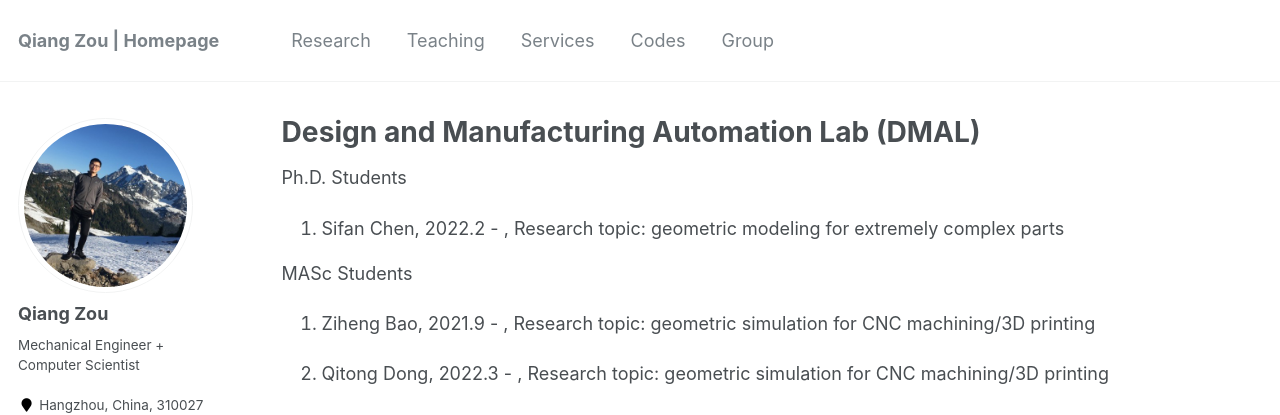
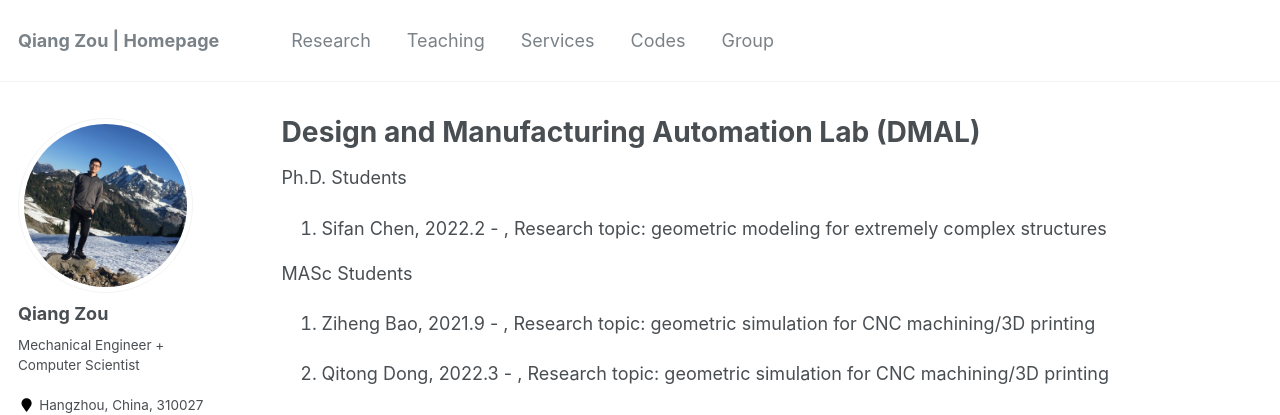
Before and after one commit to Qiang-Zou/Qiang-Zou.github.io, a Jekyll site: the page built from _pages/group.md, in a window 1280 px wide. Shown: the top 415 px of the page. Built offline with Jekyll 4.4.1, drawn with Linux system fonts in a browser that asks for light colours; some web fonts are replaced.

Commit message:
Update group.md

```diff
--- a/_pages/group.md
+++ b/_pages/group.md
@@ -7,7 +7,7 @@
 
 Ph.D. Students
 
-1. Sifan Chen, 2022.2 - , Research topic: geometric modeling for extremely complex parts
+1. Sifan Chen, 2022.2 - , Research topic: geometric modeling for extremely complex structures
 
 MASc Students
 
```
